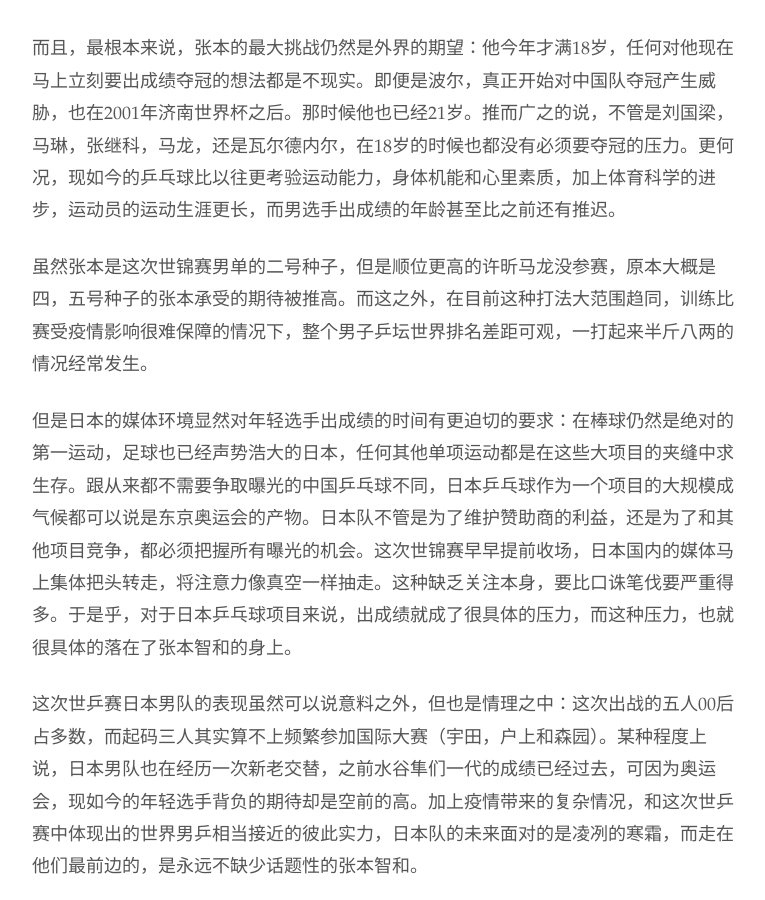
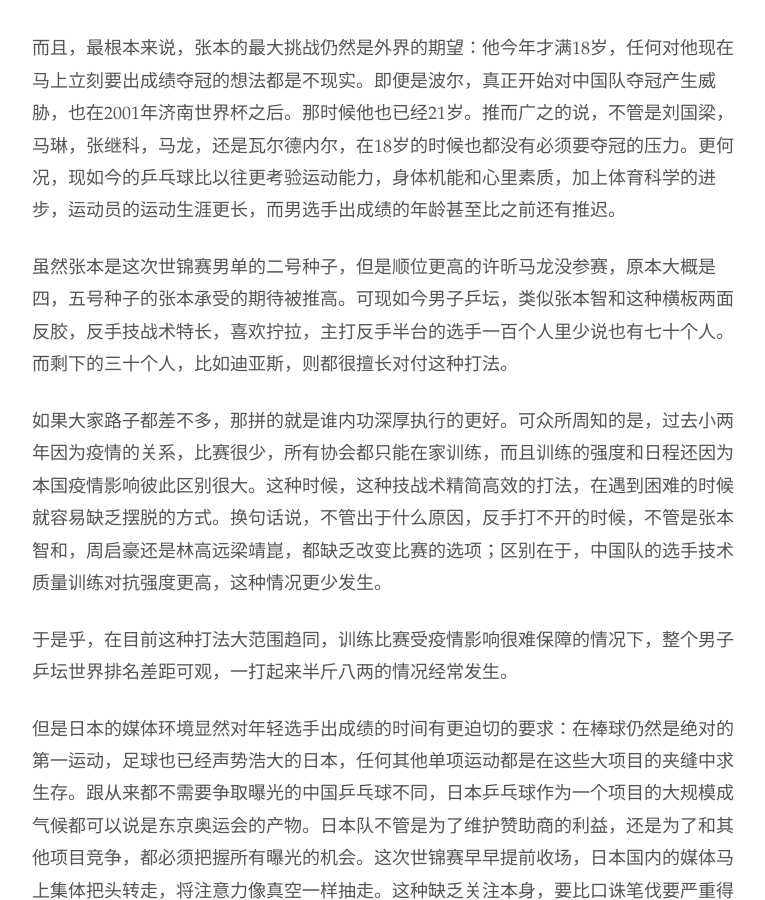
Before and after one commit to readandchedan/readandchedan.github.io, a Jekyll site: the page built from _posts/tabletennis/_posts/2021-11-27-harimoto-wttc.md, in a window 1280 px wide and 900 px high, scrolled down 2011 px. Shown: the whole window, without its empty margins (256-1021 px from the left). Built offline with Jekyll 4.4.1, drawn with Linux system fonts in a browser that asks for light colours.

Commit message:
more adjustment

```diff
--- a/_posts/tabletennis/_posts/2021-11-27-harimoto-wttc.md
+++ b/_posts/tabletennis/_posts/2021-11-27-harimoto-wttc.md
@@ -33,7 +33,11 @@ layout: default
 
 而且，最根本来说，张本的最大挑战仍然是外界的期望：他今年才满18岁，任何对他现在马上立刻要出成绩夺冠的想法都是不现实。即便是波尔，真正开始对中国队夺冠产生威胁，也在2001年济南世界杯之后。那时候他也已经21岁。推而广之的说，不管是刘国梁，马琳，张继科，马龙，还是瓦尔德内尔，在18岁的时候也都没有必须要夺冠的压力。更何况，现如今的乒乓球比以往更考验运动能力，身体机能和心里素质，加上体育科学的进步，运动员的运动生涯更长，而男选手出成绩的年龄甚至比之前还有推迟。
 
-虽然张本是这次世锦赛男单的二号种子，但是顺位更高的许昕马龙没参赛，原本大概是四，五号种子的张本承受的期待被推高。而这之外，在目前这种打法大范围趋同，训练比赛受疫情影响很难保障的情况下，整个男子乒坛世界排名差距可观，一打起来半斤八两的情况经常发生。
+虽然张本是这次世锦赛男单的二号种子，但是顺位更高的许昕马龙没参赛，原本大概是四，五号种子的张本承受的期待被推高。可现如今男子乒坛，类似张本智和这种横板两面反胶，反手技战术特长，喜欢拧拉，主打反手半台的选手一百个人里少说也有七十个人。而剩下的三十个人，比如迪亚斯，则都很擅长对付这种打法。
+
+如果大家路子都差不多，那拼的就是谁内功深厚执行的更好。可众所周知的是，过去小两年因为疫情的关系，比赛很少，所有协会都只能在家训练，而且训练的强度和日程还因为本国疫情影响彼此区别很大。这种时候，这种技战术精简高效的打法，在遇到困难的时候就容易缺乏摆脱的方式。换句话说，不管出于什么原因，反手打不开的时候，不管是张本智和，周启豪还是林高远梁靖崑，都缺乏改变比赛的选项；区别在于，中国队的选手技术质量训练对抗强度更高，这种情况更少发生。
+
+于是乎，在目前这种打法大范围趋同，训练比赛受疫情影响很难保障的情况下，整个男子乒坛世界排名差距可观，一打起来半斤八两的情况经常发生。
 
 但是日本的媒体环境显然对年轻选手出成绩的时间有更迫切的要求：在棒球仍然是绝对的第一运动，足球也已经声势浩大的日本，任何其他单项运动都是在这些大项目的夹缝中求生存。跟从来都不需要争取曝光的中国乒乓球不同，日本乒乓球作为一个项目的大规模成气候都可以说是东京奥运会的产物。日本队不管是为了维护赞助商的利益，还是为了和其他项目竞争，都必须把握所有曝光的机会。这次世锦赛早早提前收场，日本国内的媒体马上集体把头转走，将注意力像真空一样抽走。这种缺乏关注本身，要比口诛笔伐要严重得多。于是乎，对于日本乒乓球项目来说，出成绩就成了很具体的压力，而这种压力，也就很具体的落在了张本智和的身上。
 
```
